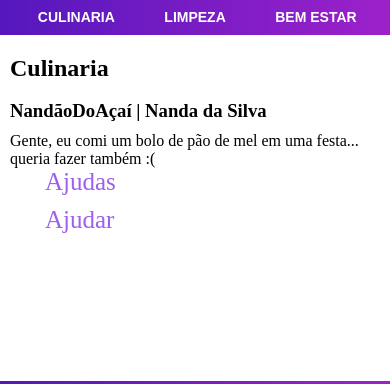
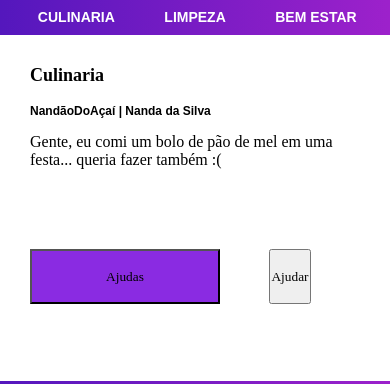
Before and after one commit to Grupo4-TCA/Como-que-faz, a plain HTML site: page perguntamobile.html in a window 390 px wide. Shown: the part 73-457 px from the top of the page. Drawn offline with Linux system fonts and the light colour scheme; a web font is replaced by a local one.

Commit message:
Leo Pergunta Mob

```diff
--- a/css/style-pergunta-mob.css
+++ b/css/style-pergunta-mob.css
@@ -4,15 +4,34 @@
     padding: 0;
     margin: 0;
     }
+    @font-face{font-family:heavitas;font-style:normal;font-weight:400;src:local('Heavitas'),url(https://fonts.cdnfonts.com/s/16800/Heavitas.woff) format('woff')}
 
 .head-perg{
     align-self: center;
-    padding: 20px 20px 20px 10px;
+    padding:  30px 30px 30px 30px;
 
 }
 
-.head-perg p {
-    margin-top: 10px;
+.head-perg h3 {
+    margin-bottom: 15px;
+    font-family: sans-serif;
+    font-size: 12px;
+
+}
+
+.head-perg h1{
+    font-size: 18px;
+}
+
+.ajuda{
+    background-color: blueviolet;
+    height: 55px;
+    width: 400px;
+}
+.judas{
+    display: flex;
+    gap: 15%;
+    margin-top: 80px;
 
 }
 }
--- a/perguntamobile.html
+++ b/perguntamobile.html
@@ -60,9 +60,11 @@
         <h3>NandãoDoAçaí | Nanda da Silva</h3>
         <p>Gente, eu comi um bolo de pão de mel em uma festa... queria fazer também :(</p>
 
-        <h2>Ajudas</h2>
-        <h2>Ajudar</h2>
-        <img class="mao-ajudar" src="" alt="">
+        <div class="judas">
+            <button class="ajuda">Ajudas</button>
+            <button class="ajudar">Ajudar</button>
+            <img class="mao-ajudar" src="" alt="">
+        </div>
 
 
 
```
